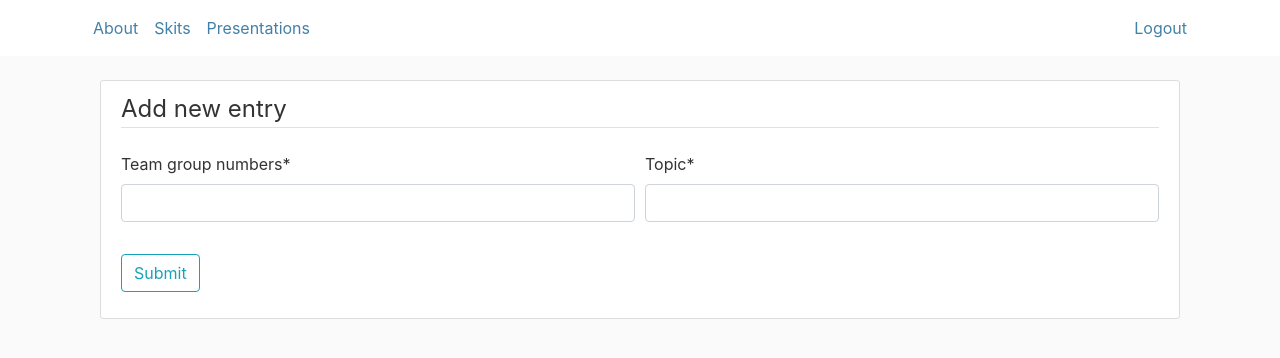
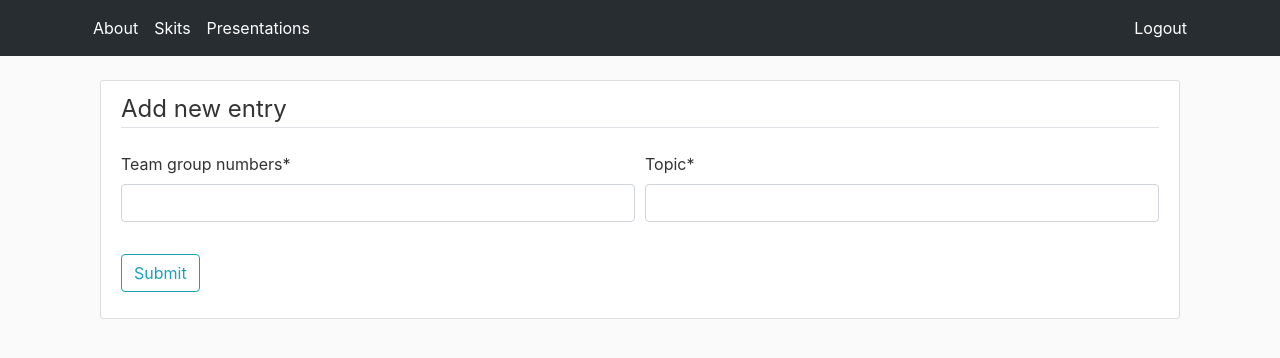
Before and after one commit to amyy28/IPR_Website, a Django app: page /presentations/new/ in a window 1280 px wide. Shown: the top 358 px of the page. Run offline with Django 3.2, Linux system fonts and the light colour scheme; some libraries are stand-ins or nearby versions.

Commit message:
Mofified

```diff
--- a/IPR_Website/website/static/website/main.css
+++ b/IPR_Website/website/static/website/main.css
@@ -8,14 +8,14 @@ h1, h2, h3, h4, h5, h6 {
   color: #444444;
 }
 .site-header .navbar-nav .nav-link {
-    color: #3f7fa6;
+    color: #FFFFFF;
 }
 ul {
   margin: 0;
 }
 
 .bg-steel {
-    background-color: #ffffff;
+    background-color: #24292E;
     opacity: 0.98;
 }
 
@@ -24,15 +24,15 @@ ul {
 }*/
 
 .site-header .navbar-nav .nav-link:hover {
-  color: #050505;
+  color: grey;
 }
 
 .site-header .navbar-nav .nav-link.active {
   font-weight: 500;
-  color:black;
+  color:#FFFFFF;
 }
 .navbar-dark .navbar-nav .active .nav-link, .navbar-dark .navbar-nav .nav-link.active, .navbar-dark .navbar-nav .nav-link.show, .navbar-dark .navbar-nav .show>.nav-link {
-    color: #000;
+    color: #FFFFFF;
 }
 .content-section {
   background: #ffffff;
--- a/IPR_Website/website/templates/website/header.html
+++ b/IPR_Website/website/templates/website/header.html
@@ -51,5 +51,5 @@
     <script src="https://cdnjs.cloudflare.com/ajax/libs/popper.js/1.14.7/umd/popper.min.js" integrity="sha384-UO2eT0CpHqdSJQ6hJty5KVphtPhzWj9WO1clHTMGa3JDZwrnQq4sF86dIHNDz0W1" crossorigin="anonymous"></script>
     <script src="https://stackpath.bootstrapcdn.com/bootstrap/4.3.1/js/bootstrap.min.js" integrity="sha384-JjSmVgyd0p3pXB1rRibZUAYoIIy6OrQ6VrjIEaFf/nJGzIxFDsf4x0xIM+B07jRM" crossorigin="anonymous"></script>
 
-</bod>
+</body>
 </html>
```
